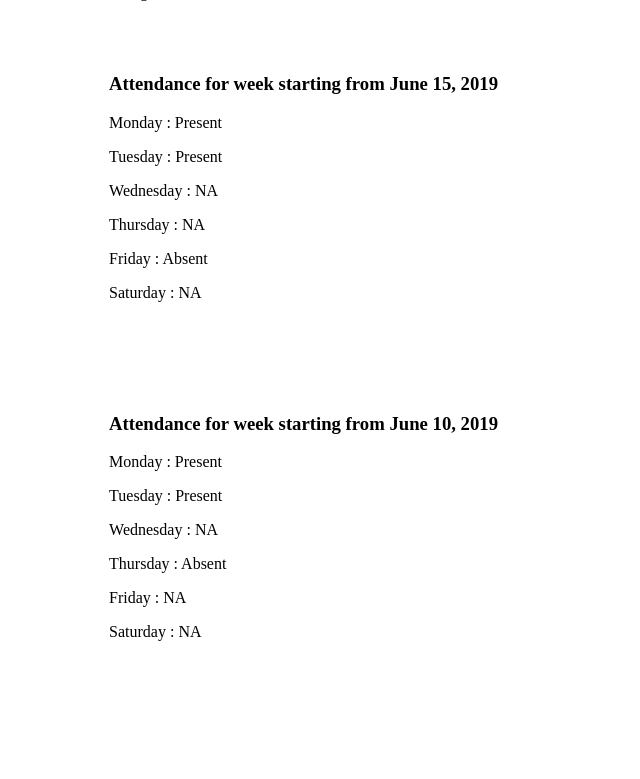
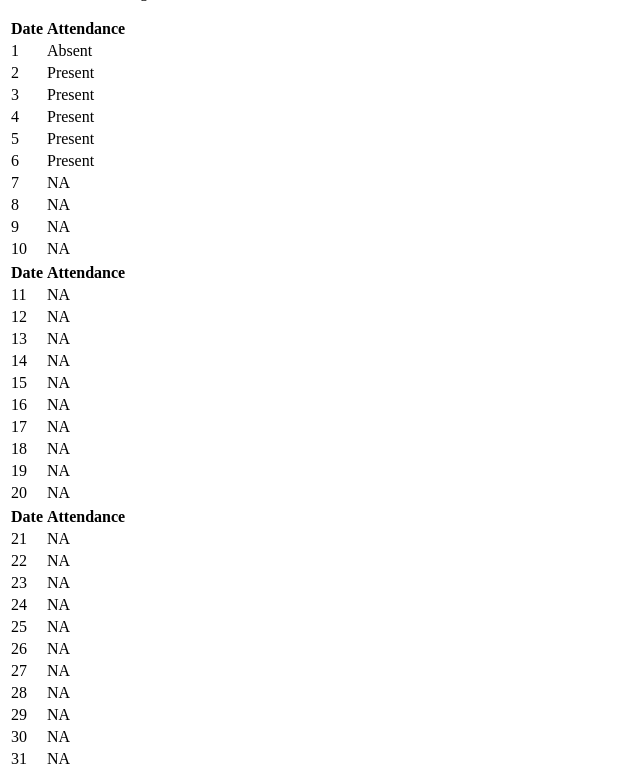
Before and after one commit to sourav-py/attendance-dashboard, a Django app: template attendance/templates/StudentAttendance.html in a window 1280 px wide. Shown: the part 148-927 px from the top of the page, without its empty margins (0-640 px from the left). Before the commit the page ends 789 px from the top, so only its background shows below. Run offline with Django 3.2, Linux system fonts and the light colour scheme; the template is opened without the code that fills it: values that come from a table or form of the project are taken from there, others are empty; data comes from the database, SQL or seed files in the repository; parts of the project's set-up code (start-up, migrations or seed data) failed here and were passed over.

Commit message:
huge-one

```diff
--- a/attendance/models.py
+++ b/attendance/models.py
@@ -35,12 +35,39 @@ class Attendance(models.Model):
     ATTENDANCE_CHOICES = (('Present','P'),('Absent','A'),('NA','NA'))
     starting_date = models.DateField(default = datetime.now)
     user = models.ManyToManyField(Student)
-    monday = models.CharField(choices = ATTENDANCE_CHOICES,max_length = 10,default = 'NA')
-    tuesday = models.CharField(choices = ATTENDANCE_CHOICES,max_length = 10,default = 'NA')
-    wednesday = models.CharField(choices = ATTENDANCE_CHOICES,max_length = 10,default = 'NA')
-    thursday = models.CharField(choices = ATTENDANCE_CHOICES,max_length = 10,default = 'NA')
-    friday = models.CharField(choices = ATTENDANCE_CHOICES,max_length = 10,default = 'NA')
-    saturday = models.CharField(choices = ATTENDANCE_CHOICES,max_length = 10,default = 'NA')
+    day1 = models.CharField(choices = ATTENDANCE_CHOICES,max_length = 100,default ='NA')
+    day2 = models.CharField(choices = ATTENDANCE_CHOICES,max_length = 100,default ='NA')
+    day3 = models.CharField(choices = ATTENDANCE_CHOICES,max_length = 100,default ='NA')
+    day4 = models.CharField(choices = ATTENDANCE_CHOICES,max_length = 100,default ='NA')
+    day5 = models.CharField(choices = ATTENDANCE_CHOICES,max_length = 100,default ='NA')
+    day6 = models.CharField(choices = ATTENDANCE_CHOICES,max_length = 100,default ='NA')
+    day7 = models.CharField(choices = ATTENDANCE_CHOICES,max_length = 100,default ='NA')
+    day8 = models.CharField(choices = ATTENDANCE_CHOICES,max_length = 100,default ='NA')
+    day9 = models.CharField(choices = ATTENDANCE_CHOICES,max_length = 100,default ='NA')
+    day10 = models.CharField(choices = ATTENDANCE_CHOICES,max_length = 100,default ='NA')
+    day11 = models.CharField(choices = ATTENDANCE_CHOICES,max_length = 100,default ='NA')
+    day12 = models.CharField(choices = ATTENDANCE_CHOICES,max_length = 100,default ='NA')
+    day13 = models.CharField(choices = ATTENDANCE_CHOICES,max_length = 100,default ='NA')
+    day14 = models.CharField(choices = ATTENDANCE_CHOICES,max_length = 100,default ='NA')
+    day15 = models.CharField(choices = ATTENDANCE_CHOICES,max_length = 100,default ='NA')
+    day16 = models.CharField(choices = ATTENDANCE_CHOICES,max_length = 100,default ='NA')
+    day17 = models.CharField(choices = ATTENDANCE_CHOICES,max_length = 100,default ='NA')
+    day18 = models.CharField(choices = ATTENDANCE_CHOICES,max_length = 100,default ='NA')
+    day19 = models.CharField(choices = ATTENDANCE_CHOICES,max_length = 100,default ='NA')
+    day20 = models.CharField(choices = ATTENDANCE_CHOICES,max_length = 100,default ='NA')
+    day21 = models.CharField(choices = ATTENDANCE_CHOICES,max_length = 100,default ='NA')
+    day22 = models.CharField(choices = ATTENDANCE_CHOICES,max_length = 100,default ='NA')
+    day23 = models.CharField(choices = ATTENDANCE_CHOICES,max_length = 100,default ='NA')
+    day24 = models.CharField(choices = ATTENDANCE_CHOICES,max_length = 100,default ='NA')
+    day25 = models.CharField(choices = ATTENDANCE_CHOICES,max_length = 100,default ='NA')
+    day26 = models.CharField(choices = ATTENDANCE_CHOICES,max_length = 100,default ='NA')
+    day27 = models.CharField(choices = ATTENDANCE_CHOICES,max_length = 100,default ='NA')
+    day28 = models.CharField(choices = ATTENDANCE_CHOICES,max_length = 100,default ='NA')
+    day29 = models.CharField(choices = ATTENDANCE_CHOICES,max_length = 100,default ='NA')
+    day30 = models.CharField(choices = ATTENDANCE_CHOICES,max_length = 100,default ='NA')
+    day31 = models.CharField(choices = ATTENDANCE_CHOICES,max_length = 100,default ='NA')
+
+
 
 
     def __str__(self):
--- a/attendance/templates/StudentAttendance.html
+++ b/attendance/templates/StudentAttendance.html
@@ -18,15 +18,150 @@
         <p>Attendance Percentage: {{attendance_percentage}}%</p>
         <p>{{message}}</p>
         {% for attendance in attendances %}
-            <div class="week">
-            <p><h3>Attendance for week starting from {{attendance.starting_date}}</h3></p>
-            <p>Monday : {{attendance.monday}}</p>
-            <p>Tuesday : {{attendance.tuesday}}</p>
-            <p>Wednesday : {{attendance.wednesday}} </p>
-            <p>Thursday : {{attendance.thursday}}</p>
-            <p>Friday : {{attendance.friday}}</p>
-            <p>Saturday : {{attendance.saturday}}</p>
-            </div>
+            <table>
+                <tr>
+                    <th>Date</th>
+                    <th>Attendance</th>
+                </tr>
+                <tr>
+                    <td>1</td>
+                    <td>{{attendance.day1}}</td>
+                </tr>
+                <tr>
+                    <td>2</td>
+                    <td>{{attendance.day2}}</td>
+                </tr>
+                <tr>
+                    <td>3</td>
+                    <td>{{attendance.day3}}</td>
+                </tr>
+                <tr>
+                    <td>4</td>
+                    <td>{{attendance.day4}}</td>
+                </tr>
+                <tr>
+                    <td>5</td>
+                    <td>{{attendance.day5}}</td>
+                </tr>
+                <tr>
+                    <td>6</td>
+                    <td>{{attendance.day6}}</td>
+                </tr>
+                <tr>
+                    <td>7</td>
+                    <td>{{attendance.day7}}</td>
+                </tr>
+                <tr>
+                    <td>8</td>
+                    <td>{{attendance.day8}}</td>
+                </tr>
+                <tr>
+                    <td>9</td>
+                    <td>{{attendance.day9}}</td>
+                </tr>
+                <tr>
+                    <td>10</td>
+                    <td>{{attendance.day10}}</td>
+                </tr>
+            </table>
+            <table>
+                <tr>
+                    <th>Date</th>
+                    <th>Attendance</th>
+
+                </tr>
+                <tr>
+                    <td>11</td>
+                    <td>{{attendance.day11}}</td>
+                </tr>
+                <tr>
+                    <td>12</td>
+                    <td>{{attendance.day12}}</td>
+                </tr>
+                <tr>
+                    <td>13</td>
+                    <td>{{attendance.day13}}</td>
+                </tr>
+                <tr>
+                    <td>14</td>
+                    <td>{{attendance.day14}}</td>
+                </tr>
+                <tr>
+                    <td>15</td>
+                    <td>{{attendance.day15}}</td>
+                </tr>
+                <tr>
+                    <td>16</td>
+                    <td>{{attendance.day16}}</td>
+                </tr>
+                <tr>
+                    <td>17</td>
+                    <td>{{attendance.day17}}</td>
+                </tr>
+                <tr>
+                    <td>18</td>
+                    <td>{{attendance.day18}}</td>
+                </tr>
+                <tr>
+                    <td>19</td>
+                    <td>{{attendance.day19}}</td>
+                </tr>
+                <tr>
+                    <td>20</td>
+                    <td>{{attendance.day20}}</td>
+                </tr>
+            </table>
+            <table>
+                <tr>
+                    <th>Date</td>
+                    <th>Attendance</td>
+                </tr>
+                <tr>
+                    <td>21</td>
+                    <td>{{attendance.day21}}</td>
+                </tr>
+                <tr>
+                    <td>22</td>
+                    <td>{{attendance.day22}}</td>
+                </tr>
+                <tr>
+                    <td>23</td>
+                    <td>{{attendance.day23}}</td>
+                </tr>
+                <tr>
+                    <td>24</td>
+                    <td>{{attendance.day24}}</td>
+                </tr>
+                <tr>
+                    <td>25</td>
+                    <td>{{attendance.day25}}</td>
+                </tr>
+                <tr>
+                    <td>26</td>
+                    <td>{{attendance.day26}}</td>
+                </tr>
+                <tr>
+                    <td>27</td>
+                    <td>{{attendance.day27}}</td>
+                </tr>
+                <tr>
+                    <td>28</td>
+                    <td>{{attendance.day28}}</td>
+                </tr>
+                <tr>
+                    <td>29</td>
+                    <td>{{attendance.day29}}</td>
+                </tr>
+                <tr>
+                    <td>30</td>
+                    <td>{{attendance.day30}}</td>
+                </tr>
+                <tr>
+                    <td>31</td>
+                    <td>{{attendance.day31}}</td>
+                </tr>
+
+            </table>
         {% endfor %}
 
     </body>
```
Also changed, not shown: attendance/views.py (+126 -25 lines), transfer2.py (+16 -11 lines), attendance/migrations/0007_auto_20190617_0652.py (added), attendance/migrations/0008_auto_20190617_0653.py (added), attendance/migrations/0009_attendance_day2.py (added), attendance/migrations/0010_auto_20190617_0653.py (added), attendance/migrations/0011_auto_20190617_0653.py (added), attendance/migrations/0012_auto_20190617_0654.py (added), attendance/migrations/0013_auto_20190617_0654.py (added), attendance/migrations/0014_auto_20190617_0654.py (added), attendance/migrations/0015_auto_20190617_0655.py (added), db.sqlite3.
